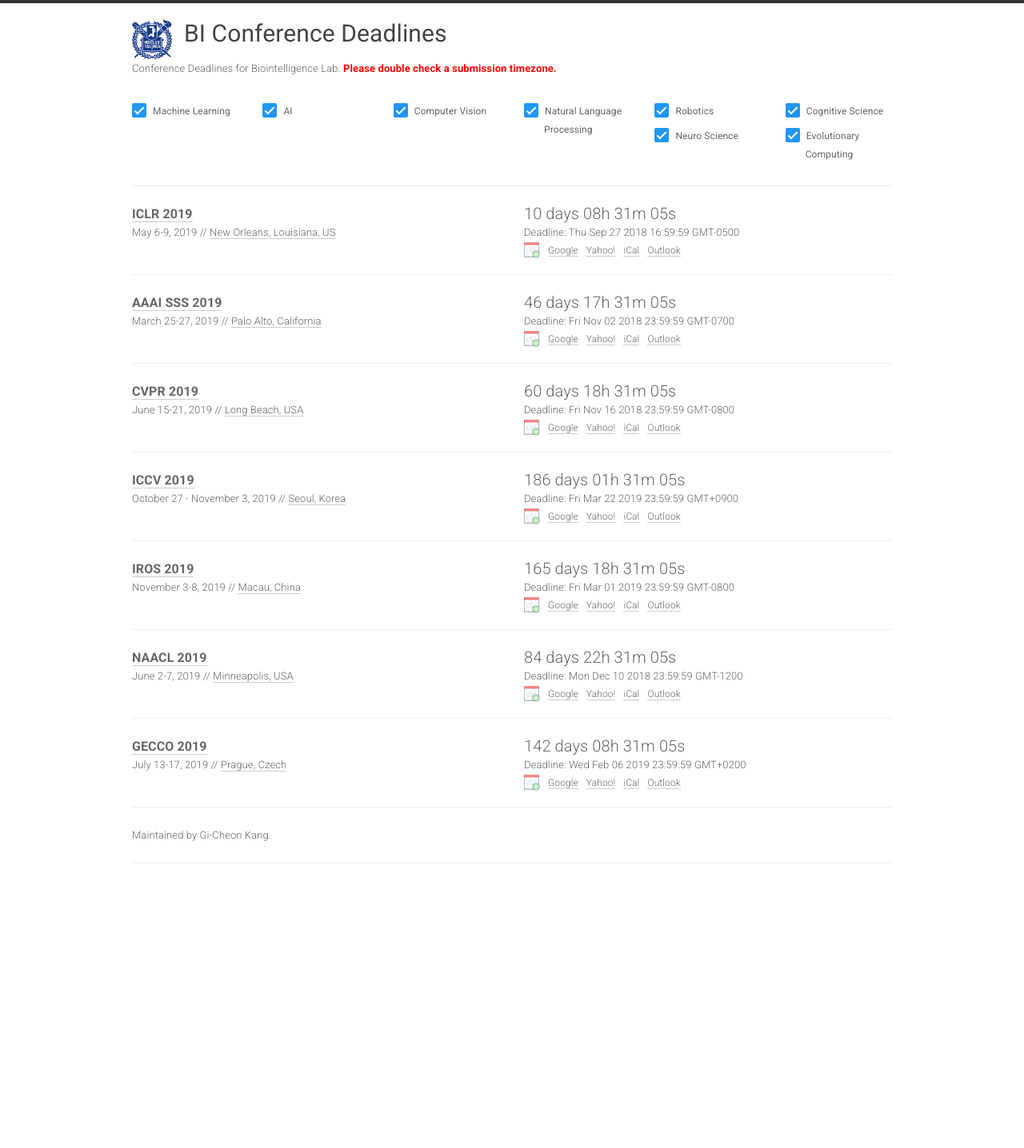
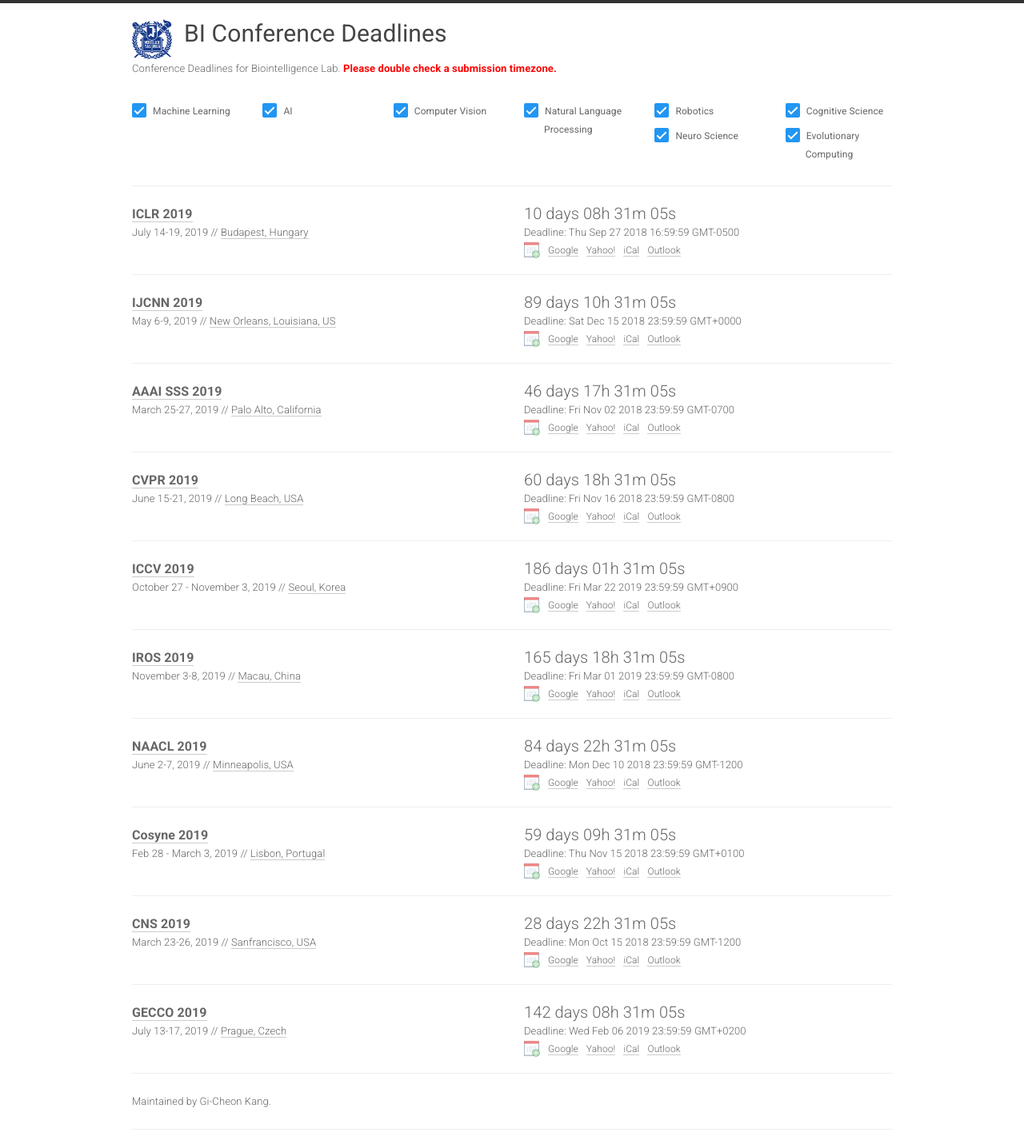
Before and after one commit to biconf/biconf.github.io, a Jekyll site: the page built from index.html, in a window 1280 px wide. Shown: the whole page at 80% size. Built offline with Jekyll 4.4.1, drawn with Linux system fonts in a browser that asks for light colours; nearby versions of some CDN libraries; before the commit the page ends 1103 px from its top, so only the background shows below that.

Commit message:
Update conferences.yml

```diff
--- a/_data/conferences.yml
+++ b/_data/conferences.yml
@@ -27,38 +27,18 @@
   link: http://iclr.cc/
   deadline: "2018-09-27 16:59:59"
   timezone: EST
+  date: July 14-19, 2019
+  place: Budapest, Hungary
+  sub: ML
+
+- name: IJCNN
+  year: 2019
+  id: ijcnn19
+  link: https://www.ijcnn.org
+  deadline: "2018-12-15 23:59:59"
+  timezone: TBA
   date: May 6-9, 2019
   place: New Orleans, Louisiana, US
-  sub: ML
-
-#- name: IJCAI
-#  year: 2019
-#  id: ijcai19
-#  link: https://ijcai19.org/
-#  deadline: TBA
-#  timezone: TBA
-#  date: August 10-16, 2019
-#  place: Macao, China
-#  sub: ML
-
-#- name: AAAI
-#  year: 2020
-#  id: aaai20
-#  link: TBA
-#  deadline: TBA
-#  timezone: TBA
-#  date: TBA
-#  place: TBA
-#  sub: ML
-
-- name: AAAI SSS
-  year: 2019
-  id: aaai-sss19
-  link: https://aaai.org/Symposia/Spring/sss19.php
-  deadline: "2018-11-02 23:59:59"
-  timezone: America/Los_Angeles
-  date: March 25-27, 2019
-  place: Palo Alto, California
   sub: ML
 
 #- name: ICMI
@@ -70,6 +50,36 @@
 #  date: TBA
 #  place: TBA
 #  sub: ML
+
+#- name: IJCAI
+#  year: 2019
+#  id: ijcai19
+#  link: https://ijcai19.org/
+#  deadline: TBA
+#  timezone: TBA
+#  date: August 10-16, 2019
+#  place: Macao, China
+#  sub: AI
+
+#- name: AAAI
+#  year: 2020
+#  id: aaai20
+#  link: TBA
+#  deadline: TBA
+#  timezone: TBA
+#  date: TBA
+#  place: TBA
+#  sub: AI
+
+- name: AAAI SSS
+  year: 2019
+  id: aaai-sss19
+  link: https://aaai.org/Symposia/Spring/sss19.php
+  deadline: "2018-11-02 23:59:59"
+  timezone: America/Los_Angeles
+  date: March 25-27, 2019
+  place: Palo Alto, California
+  sub: AI
 
 - name: CVPR
   year: 2019
@@ -151,6 +161,46 @@
 #  place: Montreal, Canada
 #  sub: Cog
 
+#- name: AGI
+#  year: 2019
+#  id: cogsci19
+#  link: TBA
+#  deadline: TBA
+#  timezone: TBA
+#  date: July 24-27, 2019
+#  place: Montreal, Canada
+#  sub: Cog
+
+#- name: BICA
+#  year: 2019
+#  id: cogsci19
+#  link: TBA
+#  deadline: TBA
+#  timezone: TBA
+#  date: July 24-27, 2019
+#  place: Montreal, Canada
+#  sub: Cog
+
+- name: Cosyne
+  year: 2019
+  id: cosyne19
+  link: http://www.cosyne.org/c/index.php?title=Cosyne_19
+  deadline: "2018-11-15 23:59:59"
+  timezone: Etc/GMT-1
+  date: Feb 28 - March 3, 2019
+  place: Lisbon, Portugal
+  sub: Brain
+
+- name: CNS
+  year: 2019
+  id: cns19
+  link: https://www.cogneurosociety.org/annual-meeting/
+  deadline: "2018-10-15 23:59:59"
+  timezone: Etc/GMT+12
+  date: March 23-26, 2019
+  place: Sanfrancisco, USA
+  sub: Brain
+
 #- name: CEC
 #  year: 2019
 #  id: cec19
@@ -159,7 +209,7 @@
 #  timezone: TBA
 #  date: June 10-13, 2019
 #  place: Wellington, New Zealand
-#  sub: DNA
+#  sub: EC
 
 - name: GECCO
   year: 2019
@@ -169,7 +219,7 @@
   timezone: Etc/GMT-2
   date: July 13-17, 2019
   place: Prague, Czech
-  sub: DNA
+  sub: EC
 
 #
 # NIPS, ICML, ICLR, IJCAI, AAAI, CVPR, ECCV, ICCV, ACL, EMNLP, NAACL, ICRA, IROS ,,, BMVC, WACV
```
